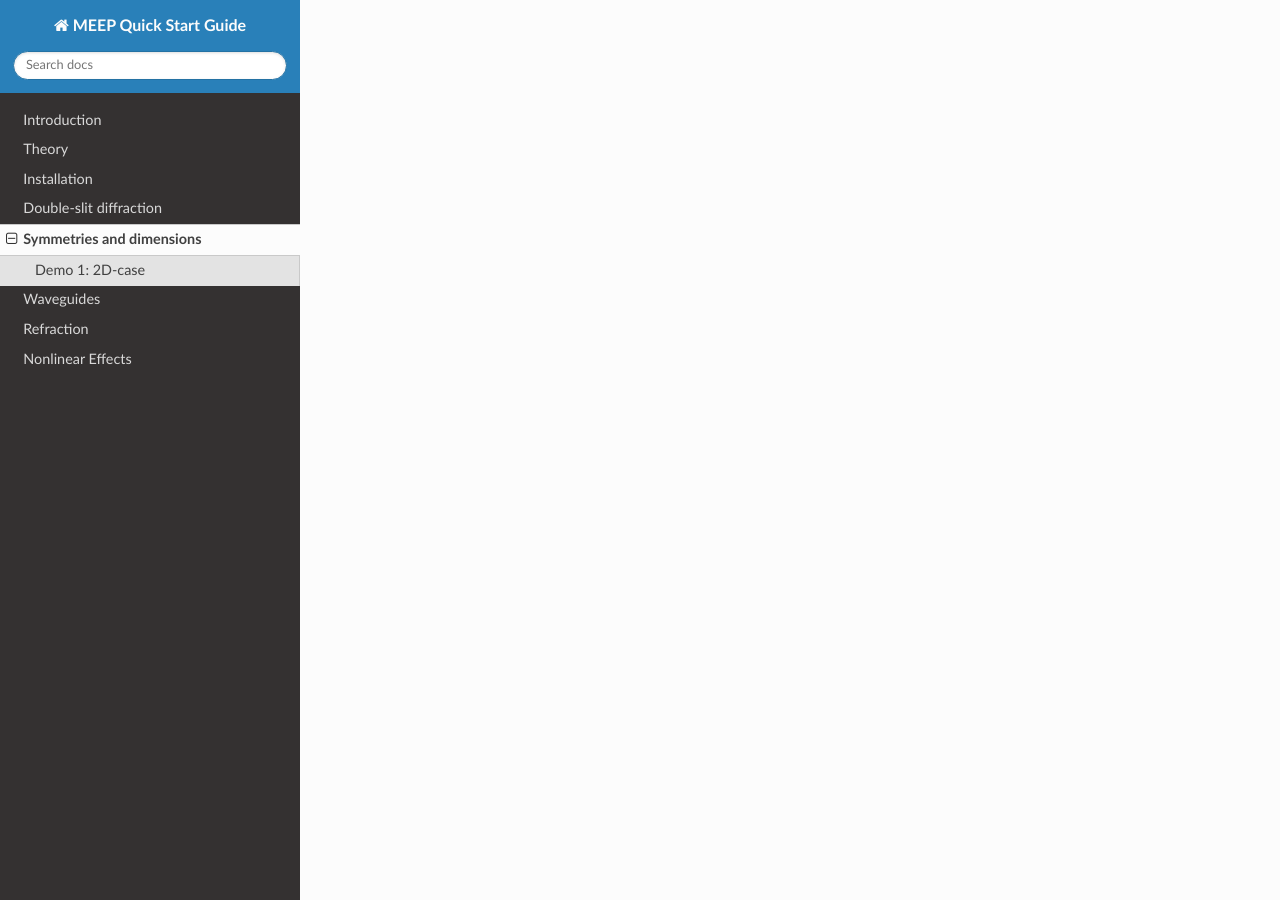
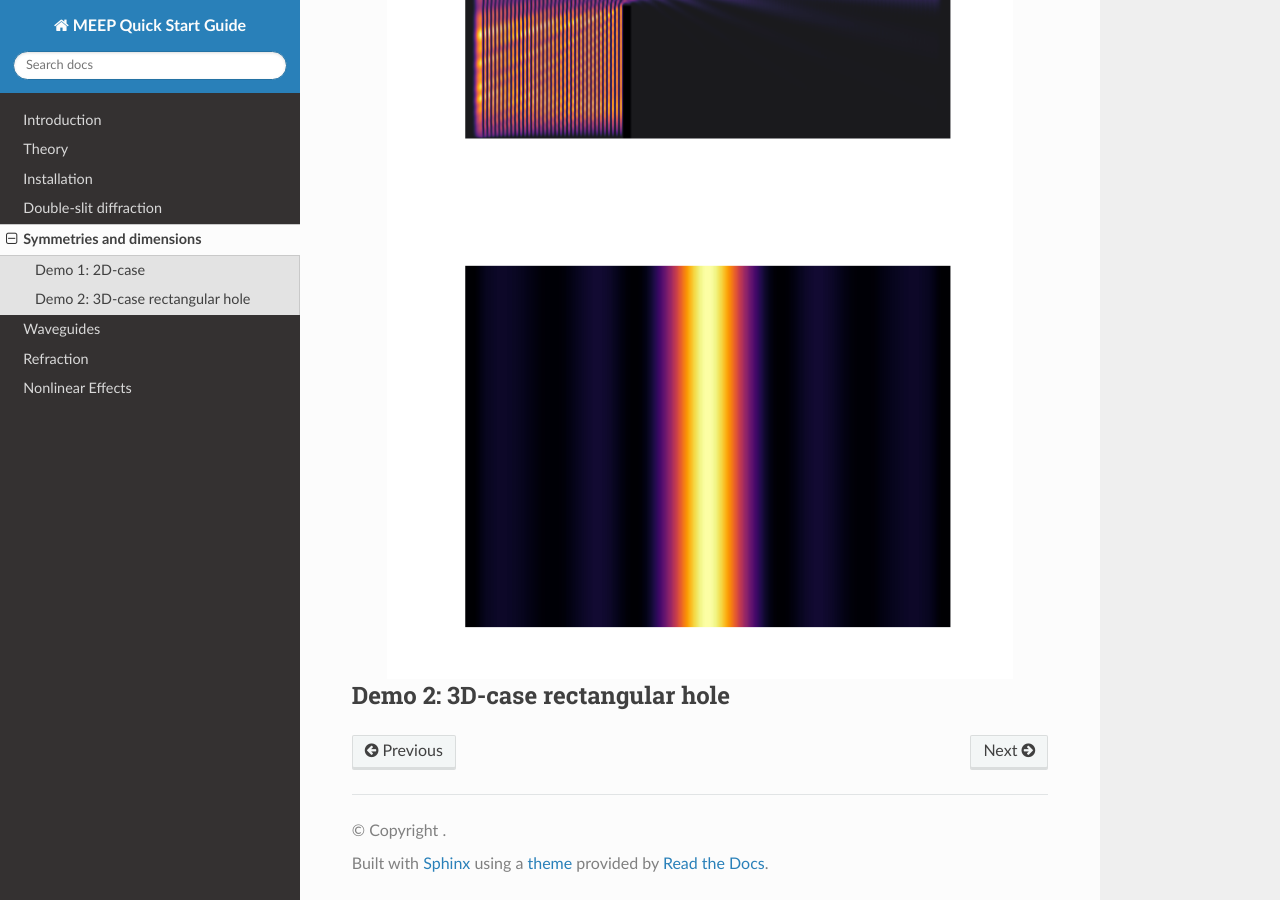
Before and after one commit to lehtisa/tuni_meep_doc, a Sphinx documentation site: the page built from docs/source/symmetries_and_dimensions.rst, in a window 1280 px wide and 900 px high, scrolled down 3846 px. Built offline with Sphinx 7.4.7 and the Read the Docs theme 3.1.0, drawn with Linux system fonts in a browser that asks for light colours; pages that are not in the unit, such as notebooks, are missing from menus.

Commit message:
added figures

```diff
--- a/docs/source/symmetries_and_dimensions.rst
+++ b/docs/source/symmetries_and_dimensions.rst
@@ -233,3 +233,16 @@ diffraction pattern, we use NumPys vstack-command.
             )
    plt.axis('off')
    plt.show()
+
+.. figure:: symmetries_and_dimensions_figures/single_slit_whole_propa.png
+   :alt: test text
+   :width: 90%
+   :align: center
+
+.. figure:: symmetries_and_dimensions_figures/2d_diff_pattern.png
+   :alt: test text
+   :width: 90%
+   :align: center
+
+Demo 2: 3D-case rectangular hole
+==========================
```
Also changed, not shown: docs/source/symmetries_and_dimensions_figures/2d_diff_pattern.png (added), docs/source/symmetries_and_dimensions_figures/single_slit_whole_propa.png (added).
